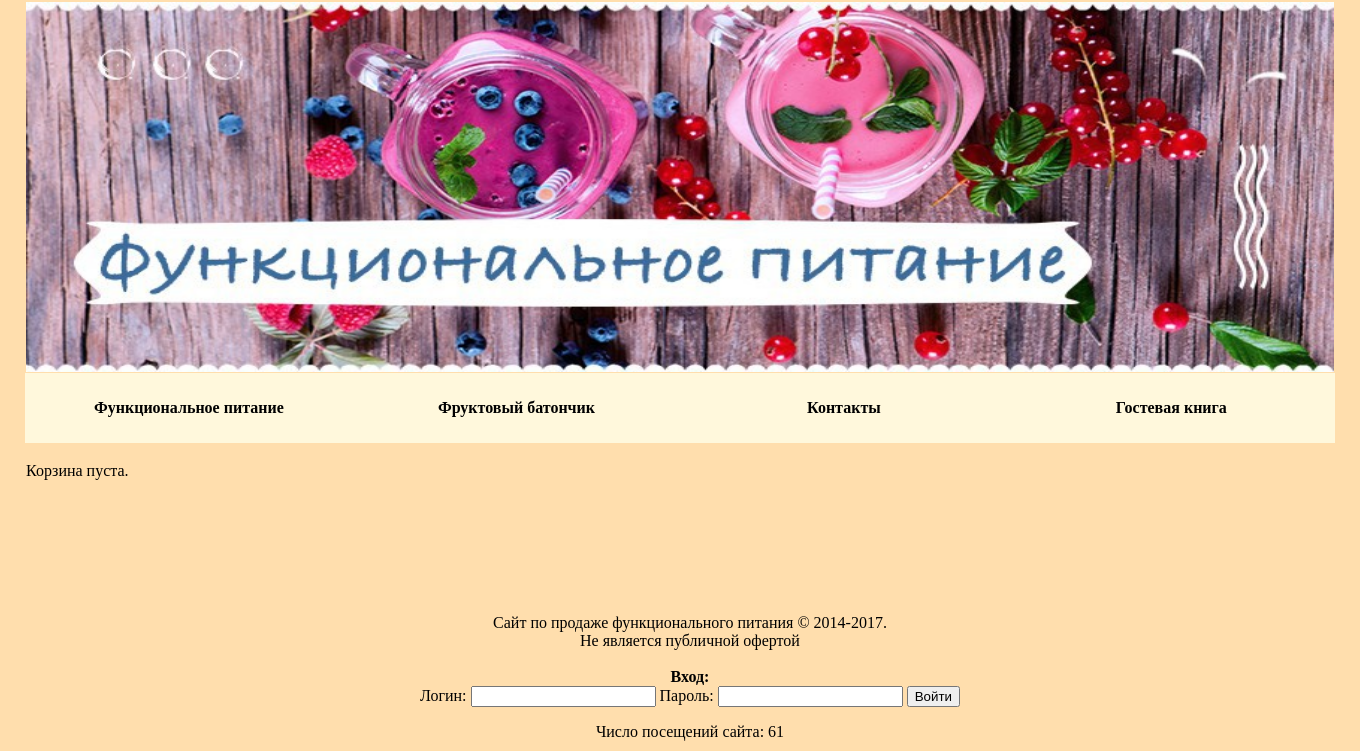
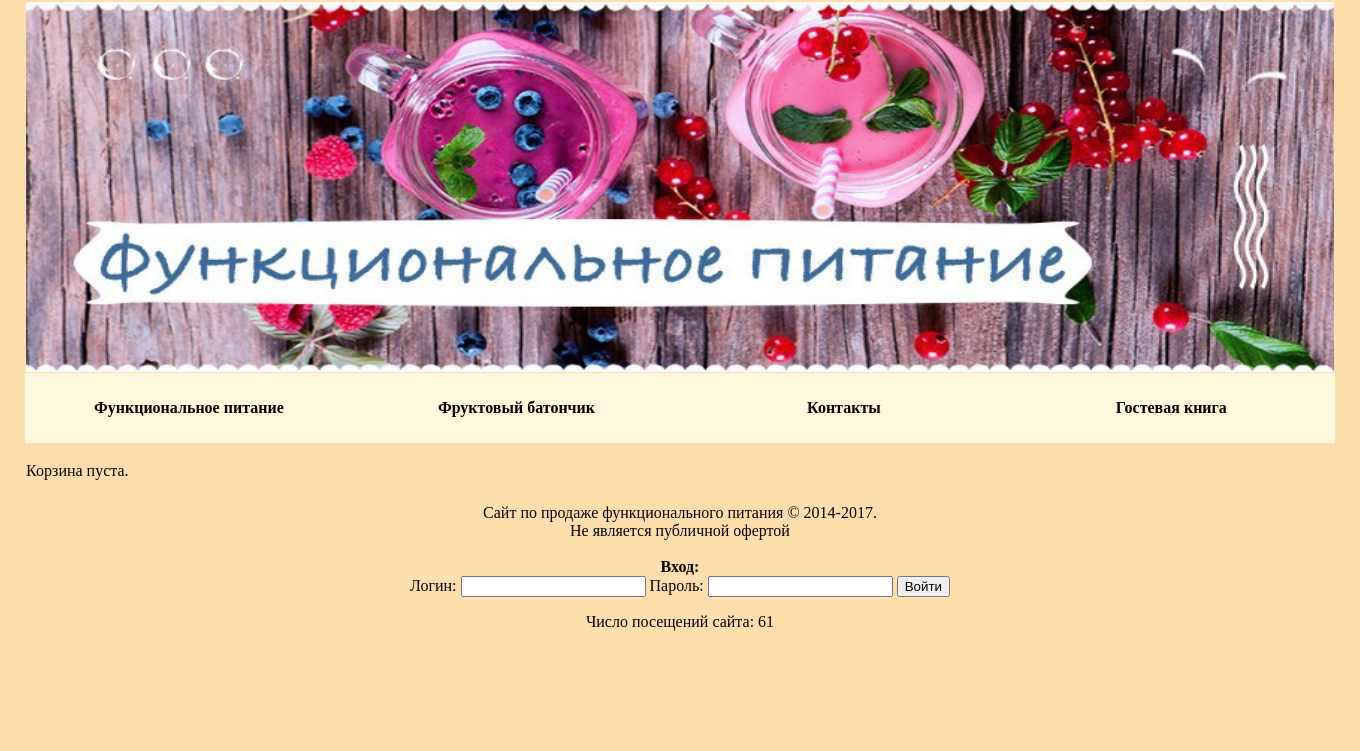
Before and after one commit to ialeksin/courseproject, a PHP site: page /cart.php in a window 1360 px wide. Shown: the part 49-800 px from the top of the page. Run offline with PHP 8.4, Linux system fonts and the light colour scheme.

Commit message:
Update cart.php

```diff
--- a/cart.php
+++ b/cart.php
@@ -23,14 +23,6 @@
 			table {
 			border-collapse: collapse;
 			border: 2px solid #FFDEAD;
-			}
-			#footer {
-			position: absolute;
-			left: 0; bottom: 0;
-			padding: 10px;
-			background: #FFDEAD;
-			color: black;
-			width: 100%;
 			}
 		</style>
 		<link rel="stylesheet" href="style.css" type="text/css">
@@ -176,7 +168,7 @@
 ?>
 		<table width="1302" align="center">
 			<tr>
-				<td id="footer" colspan="4"  ALIGN=CENTER>
+				<td colspan="4"  ALIGN=CENTER>
 					<font size="3">
 						Сайт по продаже функционального питания © 2014-2017.
 						<br>
```
